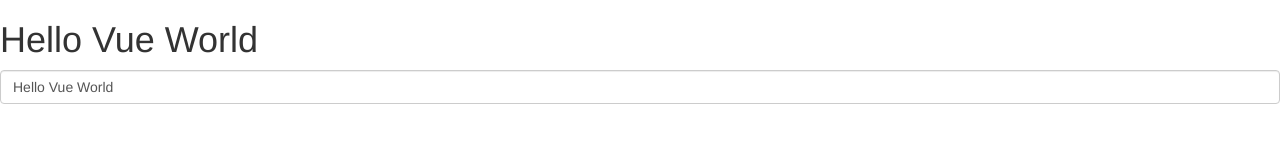
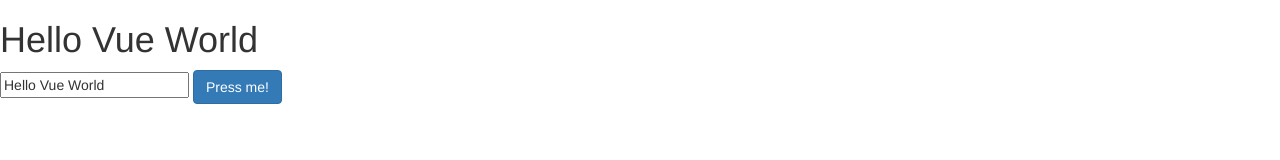
Before and after one commit to dlcmh/devmarketer-vue-js-2.0-tutorial-series, a plain HTML site: page index.html in a window 1280 px wide. Drawn offline with nearby package versions, Linux system fonts and the light colour scheme.

Commit message:
add a button

```diff
--- a/index.html
+++ b/index.html
@@ -12,7 +12,8 @@
   <body>
     <div id="app">
       <h1>{{ message }}</h1>
-      <input type='text' v-model='message' class='form-control'>
+        <input type='text' v-model='message' class='form-inline'>
+        <button class='btn btn-primary'>Press me!</button>
     </div>
   </body>
 
```
